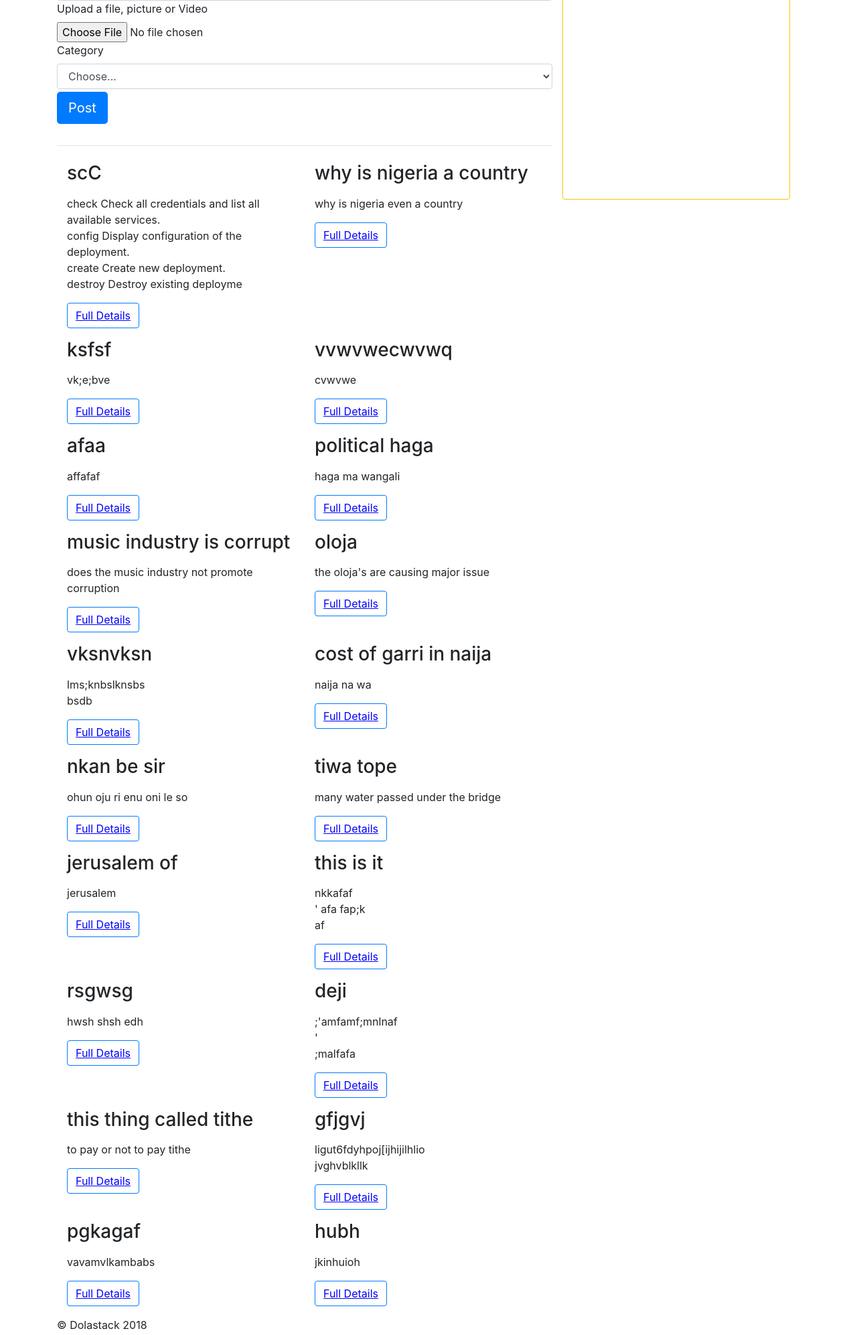
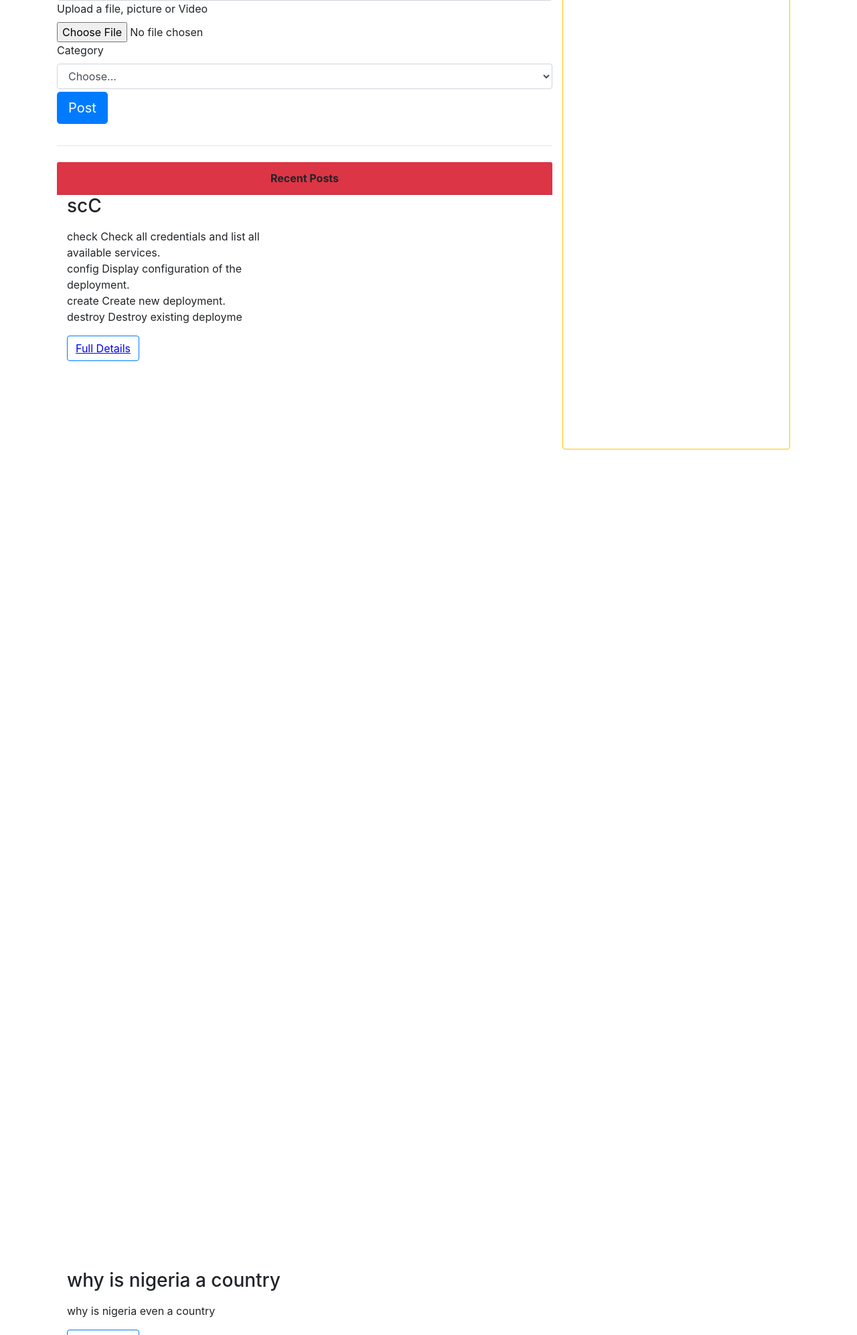
Before and after one commit to dolastack/naijarants, a Django app: page / in a window 1280 px wide. Shown: the part 322-2315 px from the top of the page at 67% size. Run offline with Django 3.2, Linux system fonts and the light colour scheme; data comes from the database, SQL or seed files in the repository; parts of the project's set-up code (start-up, migrations or seed data) failed here and were passed over; some libraries are stand-ins or nearby versions.

Commit message:
second card

```diff
--- a/templates/index.html
+++ b/templates/index.html
@@ -33,6 +33,11 @@
                <hr/>
             </div> <!--Card end -->
 
+          <div class="card border-0 mb-2" style="width: 100%;">
+          <div class="card-header bg-danger font-weight-bold text-center">
+              Recent Posts
+          </div>
+
           {% for rant in rants_list  %}
             <div class="col-md-6">
                 <h3>{{rant.title}} </h3>
@@ -44,6 +49,7 @@
                 </p>
            </div>
           {% endfor %}
+        </div> <!--Card end -->
         </div> <!-- col8 row -->
         </div> <!-- col-xs-12 col-sm-8 -->
 
```
